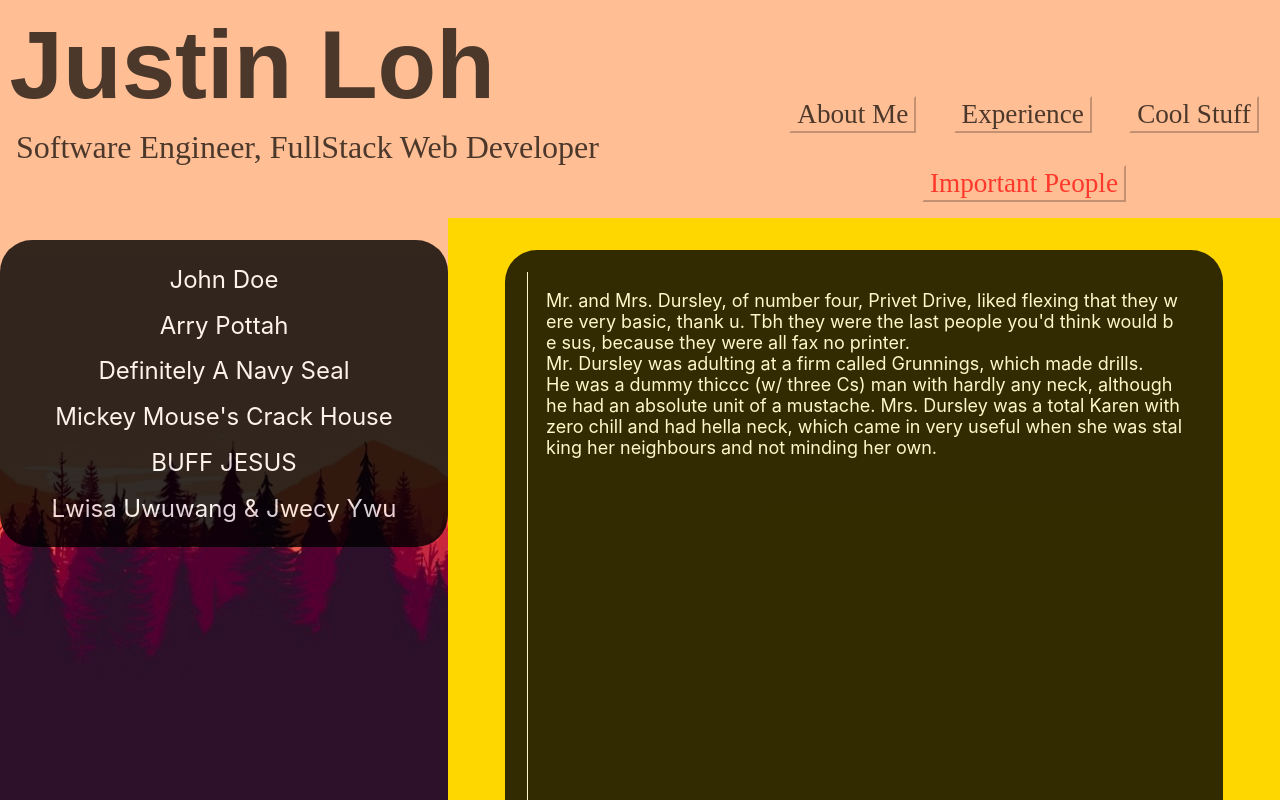
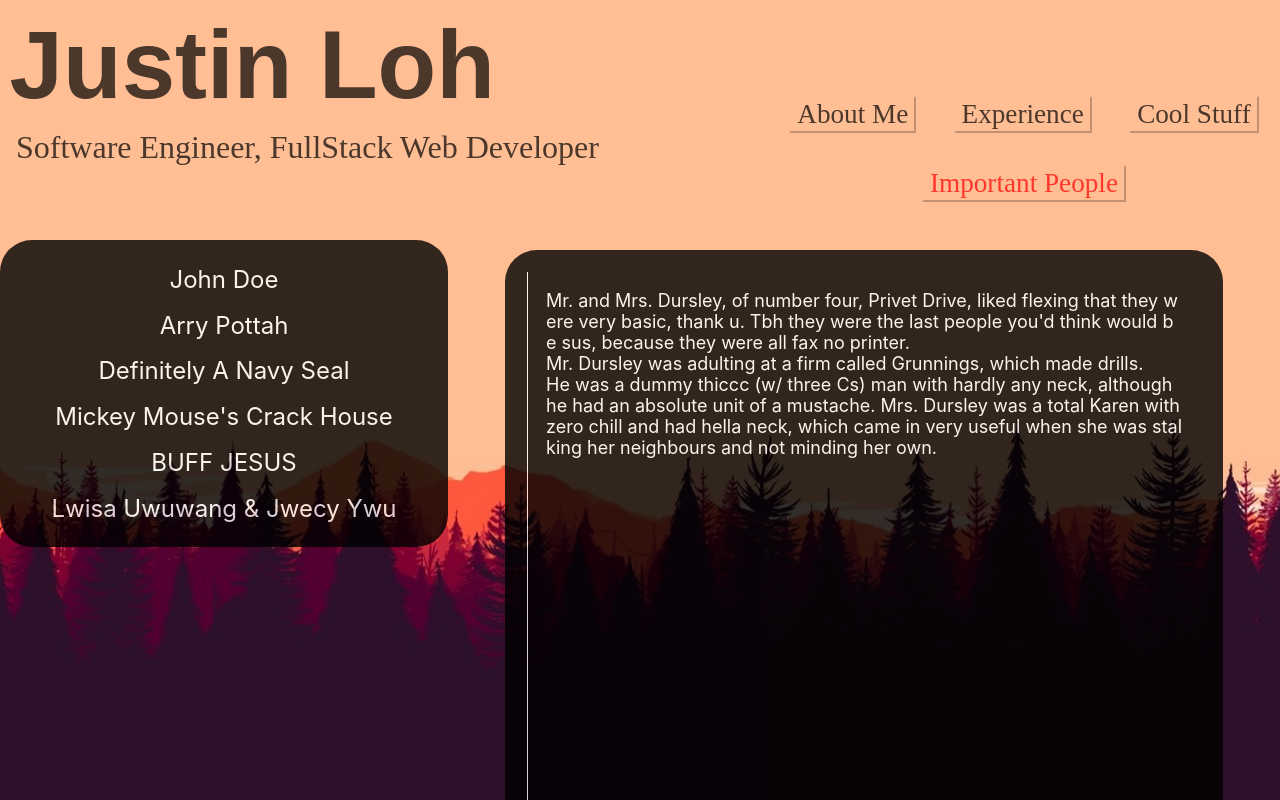
Before and after one commit to JustinLohKingWei/LohKingWayTooGood, a React (Create React App) app: page / in a window 1280 px wide. Both pictures are taken after a click on the button "Important People". Shown: the top 800 px of the page. Built offline with nearby package versions, Linux system fonts and the light colour scheme.

Commit message:
smol fix

```diff
--- a/src/components/layout/AboutPara.tsx
+++ b/src/components/layout/AboutPara.tsx
@@ -25,7 +25,7 @@ const AboutParaHolder = styled.div`
   font-family: cursive;
   padding-bottom: 1em ;
   overflow-y: scroll;
-  min-width: 20em; ;
+  min-width: 15em; ;
   &::-webkit-scrollbar {
     width: 0.5em;
   }
--- a/src/components/pages/People.tsx
+++ b/src/components/pages/People.tsx
@@ -8,7 +8,8 @@ import SplitScreen from "../layout/SplitScreen";
 const PeopleRoot = styled.div`
   /* background-color: #ffffff; */
   display: flex;
-  max-width: 100vw;
+  width: 100vw;
+  max-width: 100% ;
   min-height: 43.7rem;
 `;
 
@@ -27,7 +28,6 @@ max-width:100%;
   max-width: 100%;
   justify-content: center;
   height: 100%;
-  background-color: gold;
   padding: 0 5% 0 5%;
 
 `;
```
